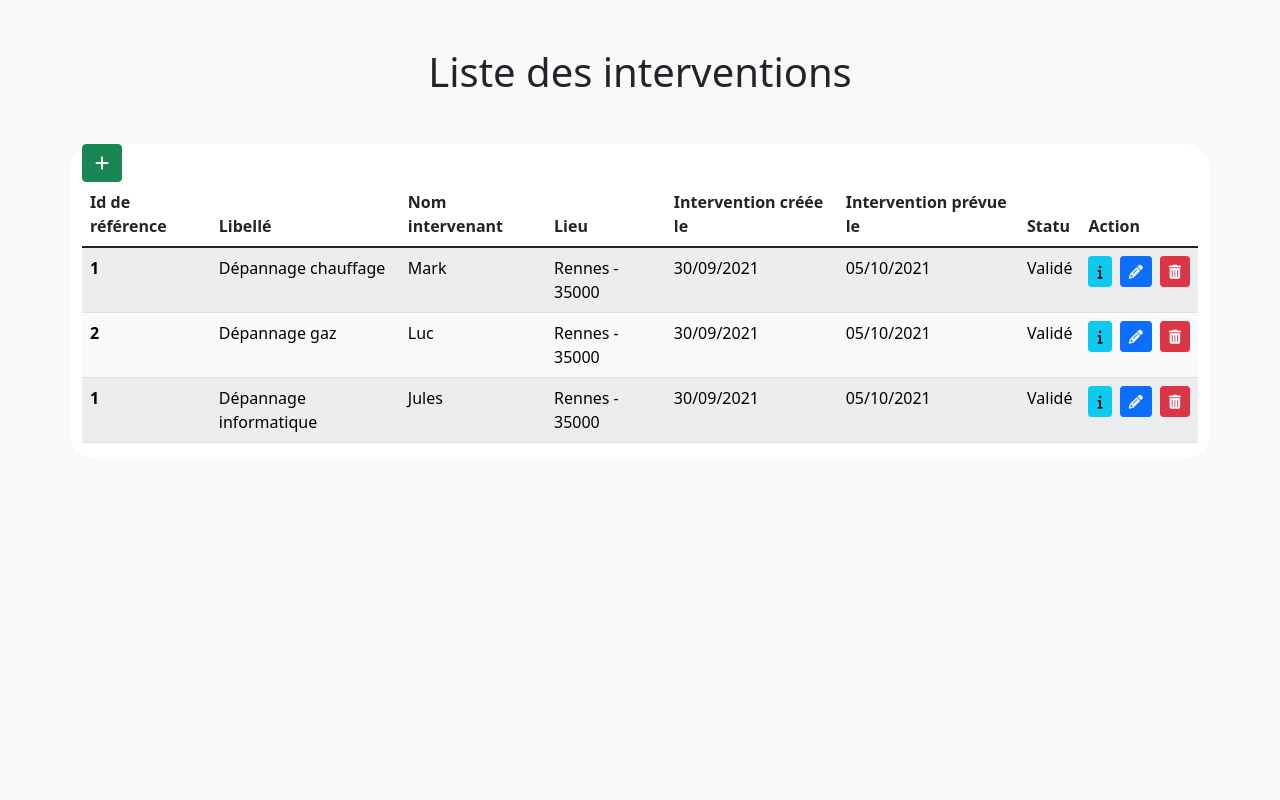
After one commit to riderflo85/ticketingNautilux, a Django app: page / in a window 1280 px wide. The commit adds this page. Run offline with Django 3.2, Linux system fonts and the light colour scheme; some libraries are stand-ins or nearby versions.

Commit message:
Create dashboard HTML

```diff
--- a/ticket/static/ticket/css/styles.css
+++ b/ticket/static/ticket/css/styles.css
@@ -0,0 +1,9 @@
+body {
+    background-color: #F9F9F9 !important;
+    height: 100vh;
+}
+
+.main-bloc {
+    border: 0;
+    border-radius: 25px;
+}
--- a/ticket/template/ticket/base.html
+++ b/ticket/templates/ticket/base.html
@@ -13,13 +13,23 @@
     <!-- Bootstrap 5 style CSS -->
     <link href="https://cdn.jsdelivr.net/npm/bootstrap@5.1.1/dist/css/bootstrap.min.css" rel="stylesheet" integrity="sha384-F3w7mX95PdgyTmZZMECAngseQB83DfGTowi0iMjiWaeVhAn4FJkqJByhZMI3AhiU" crossorigin="anonymous">
 
-
+    <!-- fontawesome.com -->
+    <script rel="stylesheet" src="https://kit.fontawesome.com/41b27647b1.js" crossorigin="anonymous"></script>
 </head>
 <body>
+    <div class="container h-100">
+        <h1 class="pt-5 mb-5 text-center">Liste des interventions</h1>
+        <div class="row">
+            <div class="col bg-white main-bloc">
+                <div class="btn-add-bloc">
+                    <button type="button" class="btn btn-success"><i class="fas fa-plus"></i></button>
+                </div>
+                {% block content %}{% endblock content %}
 
+            </div>
+        </div>
+    </div>
 
-
-    {% block content %}{% endblock content %}
 
     <!-- Bootstrap 5 plugins JS -->
     <script src="https://cdn.jsdelivr.net/npm/bootstrap@5.1.1/dist/js/bootstrap.bundle.min.js" integrity="sha384-/bQdsTh/da6pkI1MST/rWKFNjaCP5gBSY4sEBT38Q/9RBh9AH40zEOg7Hlq2THRZ" crossorigin="anonymous"></script>
--- /dev/null
+++ b/ticket/templates/ticket/ticket.html
@@ -0,0 +1,74 @@
+{% extends 'ticket/base.html' %}
+
+{% block content %}
+<table class="table table-striped table-hover">
+    <thead>
+        <tr>
+            <th scope="col">Id de référence</th>
+            <th scope="col">Libellé</th>
+            <th scope="col">Nom intervenant</th>
+            <th scope="col">Lieu</th>
+            <th scope="col">Intervention créée le</th>
+            <th scope="col">Intervention prévue le</th>
+            <th scope="col">Statu</th>
+            <th scope="col">Action</th>
+        </tr>
+    </thead>
+    <tbody>
+        <tr class="table-light">
+            <th scope="row">1</th>
+            <td>Dépannage chauffage</td>
+            <td>Mark</td>
+            <td>Rennes - 35000</td>
+            <td>30/09/2021</td>
+            <td>05/10/2021</td>
+            <td>Validé</td>
+            <td>
+                <div class="d-flex">
+                    <button type="button" class="btn btn-sm btn-info"><i class="fas fa-info"></i></button>
+                    <button type="button" class="btn btn-sm btn-primary mx-2"><i class="fas fa-pencil-alt"></i></button>
+                    <button type="button" class="btn btn-sm btn-danger"><i class="fas fa-trash-alt"></i></button>
+                </div>
+            </td>
+
+        </tr>
+        <tr class="table-light">
+            <th scope="row">2</th>
+            <td>Dépannage gaz</td>
+            <td>Luc</td>
+            <td>Rennes - 35000</td>
+            <td>30/09/2021</td>
+            <td>05/10/2021</td>
+            <td>Validé</td>
+            <td>
+                <div class="d-flex">
+                    <button type="button" class="btn btn-sm btn-info"><i class="fas fa-info"></i></button>
+                    <button type="button" class="btn btn-sm btn-primary mx-2"><i class="fas fa-pencil-alt"></i></button>
+                    <button type="button" class="btn btn-sm btn-danger"><i class="fas fa-trash-alt"></i></button>
+                </div>
+            </td>
+
+        </tr>
+        <tr class="table-light">
+            <th scope="row">1</th>
+            <td>Dépannage informatique</td>
+            <td>Jules</td>
+            <td>Rennes - 35000</td>
+            <td>30/09/2021</td>
+            <td>05/10/2021</td>
+            <td>Validé</td>
+            <td>
+                <div class="d-flex">
+                    <button type="button" class="btn btn-sm btn-info"><i class="fas fa-info"></i></button>
+                    <button type="button" class="btn btn-sm btn-primary mx-2"><i class="fas fa-pencil-alt"></i></button>
+                    <button type="button" class="btn btn-sm btn-danger"><i class="fas fa-trash-alt"></i></button>
+                </div>
+            </td>
+
+        </tr>
+    </tbody>
+</table>
+{% endblock content %}
+
+
+{% block script %}{% endblock script %}
--- a/ticket/urls.py
+++ b/ticket/urls.py
@@ -6,5 +6,5 @@ from . import views
 app_name = "ticket"
 
 urlpatterns = [
-
+    path('', views.ListingInterventionView.as_view(), name="home"),
 ]
--- a/ticketNautProject/urls.py
+++ b/ticketNautProject/urls.py
@@ -19,5 +19,5 @@ from django.urls.conf import include
 
 urlpatterns = [
     path('admin/', admin.site.urls),
-    path('/', include('ticket.urls')),
+    path('', include('ticket.urls')),
 ]
```
Also changed, not shown: ticket/template/ticket/ticket.html (deleted).
